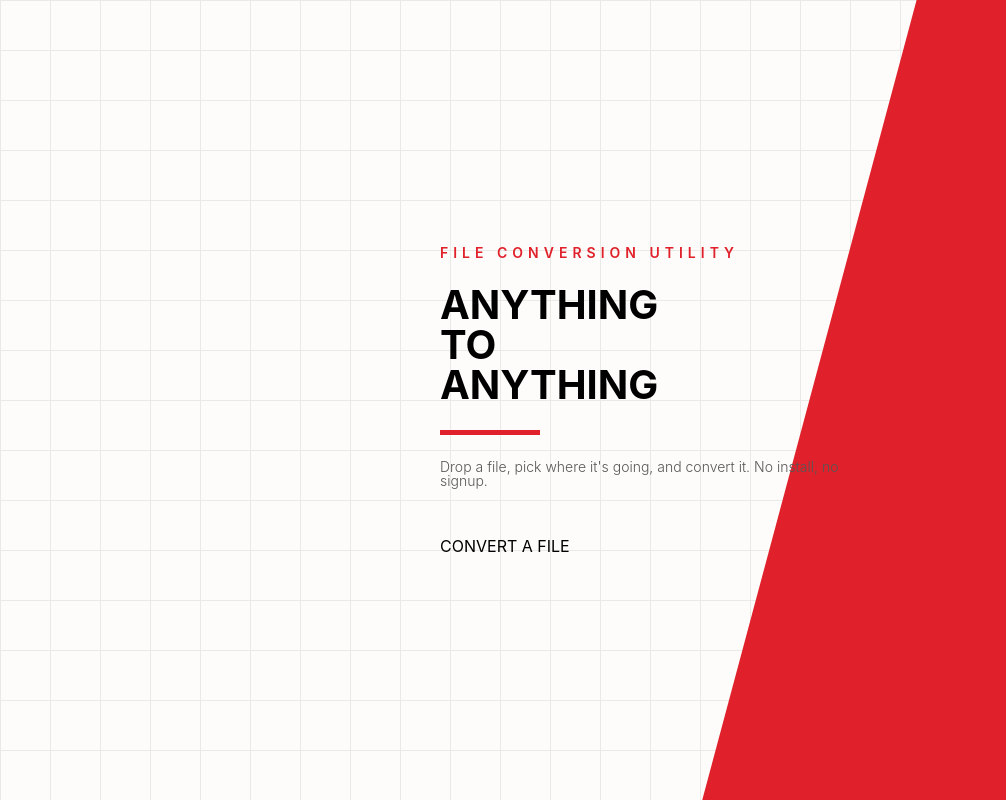
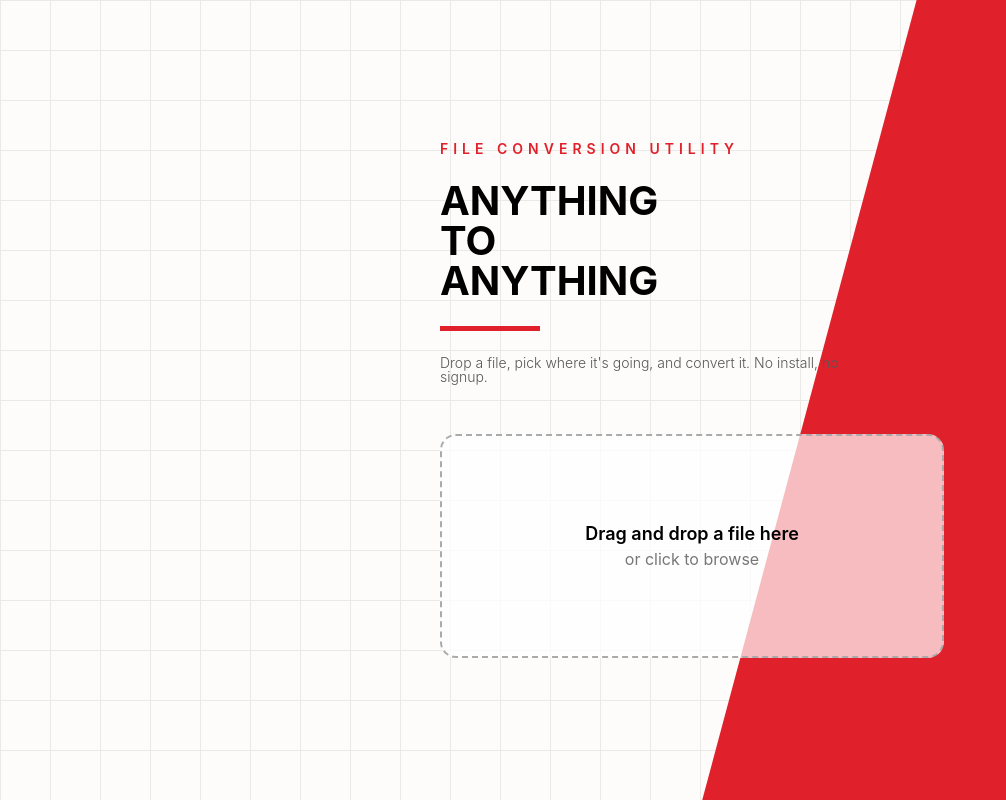
Before and after one commit to John-Baird/anythingtoanything, an Angular app: page / in a window 1280 px wide. Shown: the whole page, without its empty margins (0-1006 px from the left). Built offline with nearby package versions, Linux system fonts and the light colour scheme.

Commit message:
file upload

```diff
--- a/src/app/components/convert/convert.component.html
+++ b/src/app/components/convert/convert.component.html
@@ -1,2 +1,18 @@
-<h3>CONVERT A FILE</h3>
-<div></div>
+<div
+  class="drop-zone"
+  (dragover)="onDragOver($event)"
+  (dragleave)="onDragLeave($event)"
+  (drop)="onDrop($event)"
+  [class.dragging]="isDragging"
+  (click)="fileInput.click()"
+>
+  <input #fileInput type="file" hidden (change)="onFileSelected($event)" />
+
+  @if (!selectedFile) {
+    <p>Drag and drop a file here</p>
+    <span>or click to browse</span>
+  } @else {
+    <p>{{ selectedFile.name }}</p>
+    <span>{{ formatFileSize(selectedFile.size) }}</span>
+  }
+</div>
--- a/src/app/components/convert/convert.component.scss
+++ b/src/app/components/convert/convert.component.scss
@@ -0,0 +1,42 @@
+:host {
+  display: block;
+}
+
+.drop-zone {
+  width: 500px;
+  min-height: 220px;
+
+  border: 2px dashed #aaa;
+  border-radius: 16px;
+
+  display: flex;
+  flex-direction: column;
+  align-items: center;
+  justify-content: center;
+
+  cursor: pointer;
+
+  transition: 0.2s ease;
+
+  background: rgba(255, 255, 255, 0.7);
+
+  &:hover {
+    border-color: #666;
+  }
+
+  &.dragging {
+    border-color: #222;
+    transform: scale(1.02);
+    background: white;
+  }
+
+  p {
+    margin: 0 0 8px;
+    font-size: 18px;
+    font-weight: 600;
+  }
+
+  span {
+    color: #777;
+  }
+}
--- a/src/app/components/convert/convert.component.ts
+++ b/src/app/components/convert/convert.component.ts
@@ -6,4 +6,51 @@ import { Component } from '@angular/core';
   templateUrl: './convert.component.html',
   styleUrl: './convert.component.scss',
 })
-export class ConvertComponent {}
+export class ConvertComponent {
+  selectedFile: File | null = null;
+  isDragging = false;
+
+  onDragOver(event: DragEvent) {
+    event.preventDefault();
+    this.isDragging = true;
+  }
+
+  onDragLeave(event: DragEvent) {
+    event.preventDefault();
+    this.isDragging = false;
+  }
+
+  onDrop(event: DragEvent) {
+    event.preventDefault();
+
+    this.isDragging = false;
+
+    const file = event.dataTransfer?.files?.[0];
+
+    if (file) {
+      this.selectedFile = file;
+    }
+  }
+
+  onFileSelected(event: Event) {
+    const input = event.target as HTMLInputElement;
+
+    const file = input.files?.[0];
+
+    if (file) {
+      this.selectedFile = file;
+    }
+  }
+
+  formatFileSize(bytes: number) {
+    if (bytes < 1024) {
+      return `${bytes} B`;
+    }
+
+    if (bytes < 1024 * 1024) {
+      return `${(bytes / 1024).toFixed(1)} KB`;
+    }
+
+    return `${(bytes / (1024 * 1024)).toFixed(1)} MB`;
+  }
+}
--- a/src/app/pages/home/home.page.scss
+++ b/src/app/pages/home/home.page.scss
@@ -11,7 +11,6 @@
     linear-gradient(to bottom, var(--border) 1px, transparent 1px);
   background-size: 50px 50px;
   position: relative;
-  z-index: -2;
   overflow: hidden;
 
   &::after {
@@ -23,9 +22,14 @@
     left: 65%;
     width: 100%;
     height: 500%;
-    z-index: -1;
+    z-index: 1;
     transform: translateY(-50%) rotate(15deg);
     transform-origin: center;
+    pointer-events: none;
+  }
+
+  * {
+    z-index: 2;
   }
 }
 
--- a/src/app/pages/home/home.page.ts
+++ b/src/app/pages/home/home.page.ts
@@ -5,7 +5,6 @@ import { MatDivider } from '@angular/material/divider';
 @Component({
   selector: 'app-home-page',
   imports: [ConvertComponent, MatDivider],
-  standalone: true,
   templateUrl: './home.page.html',
   styleUrl: './home.page.scss',
 })
```
